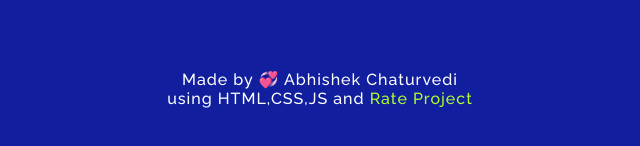
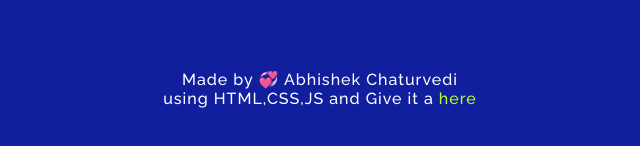
Before and after one commit to ABHCH/dev-porfiler, a plain HTML site: page index.html in a window 1280 px wide. Shown: the part 650-796 px from the top of the page, 320-960 px from the left. Drawn offline with Linux system fonts and the light colour scheme.

Commit message:
Update index.html

```diff
--- a/index.html
+++ b/index.html
@@ -24,7 +24,7 @@
     </div>
 
     <div class="developer-name">
-        <div class="line">Made by 💞 Abhishek Chaturvedi </br> using HTML,CSS,JS and <a href="">Rate Project</a></div>
+        <div class="line">Made by 💞 Abhishek Chaturvedi </br> using HTML,CSS,JS and Give it a <a href="https://github.com/ABHCH/dev-porfiler">here</a></div>
     </div>
 
     <!-- profile area -->
```
